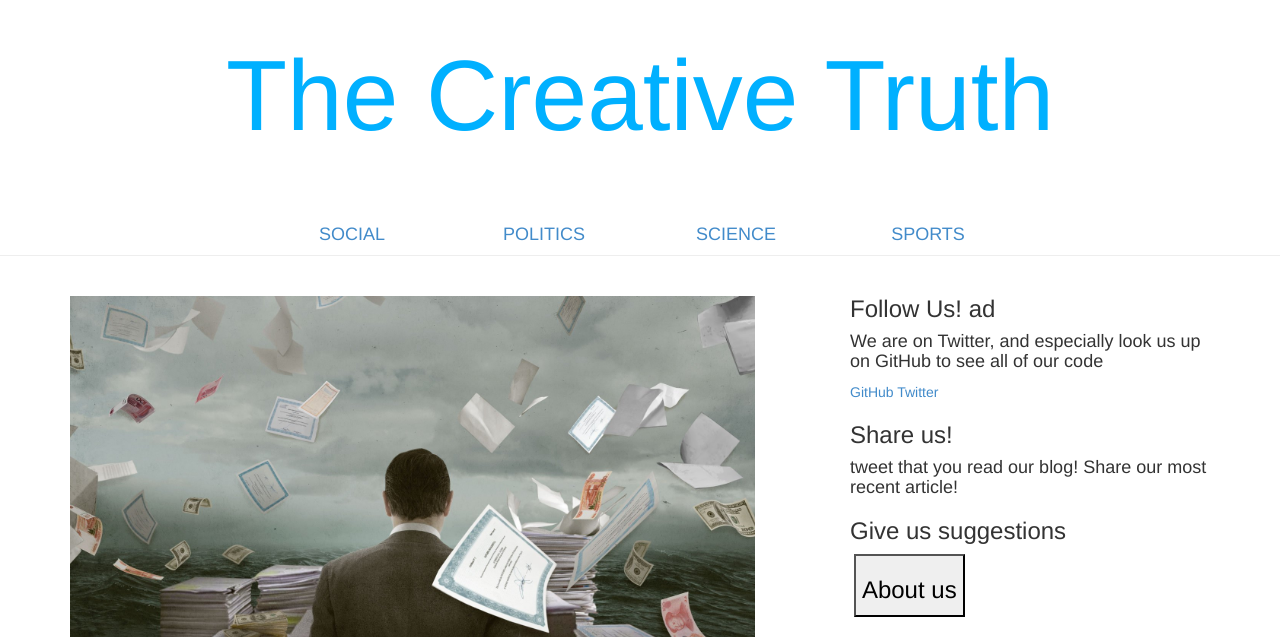
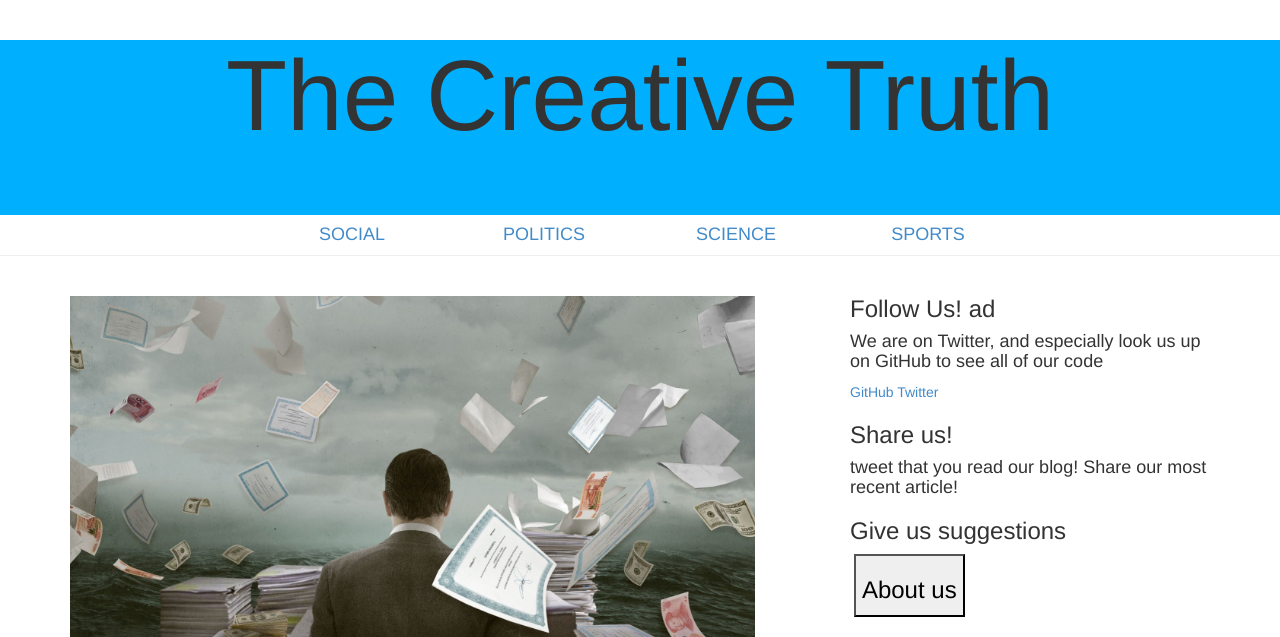
Before and after one commit to carterfawson/TheCreativeTruth, a Django app: template templates/index.html in a window 1280 px wide. Shown: the top 637 px of the page. Run offline with Django 3.2, Linux system fonts and the light colour scheme; the template is opened without the code that fills it, so the values that code supplies are empty; some libraries are stand-ins or nearby versions.

Commit message:
WIP header

```diff
--- a/static/blog/css/index.css
+++ b/static/blog/css/index.css
@@ -7,8 +7,9 @@
     background-position: center bottom;
     background-size: cover; **/
     height: 175px;
-    color: #00b0ff;
+    background-color: #00b0ff;
     text-align: center;
+    vertical-align: middle;
 }
 
 .imghead > h1 {
```
